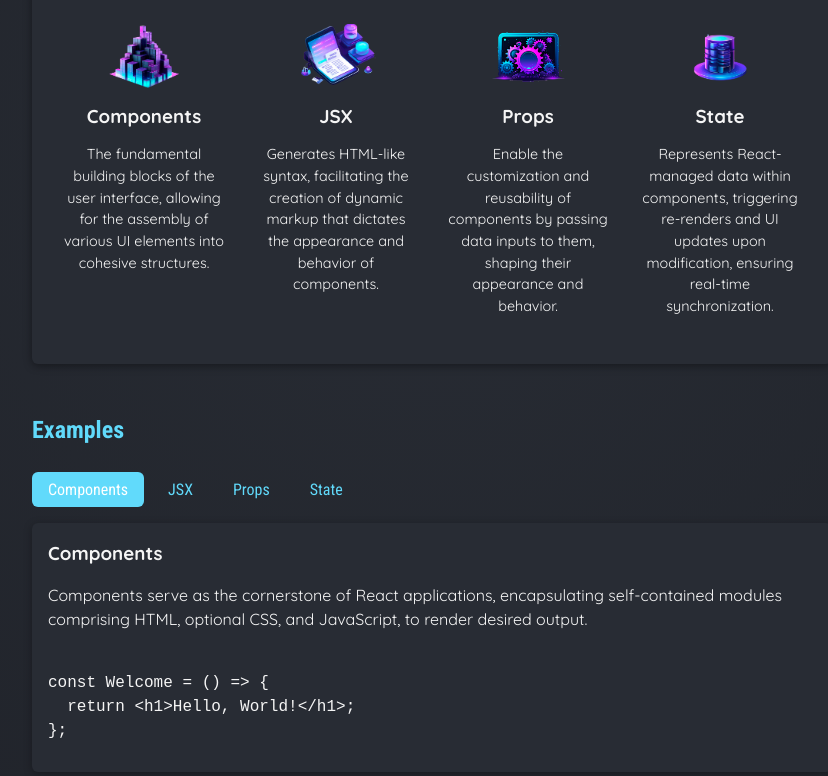
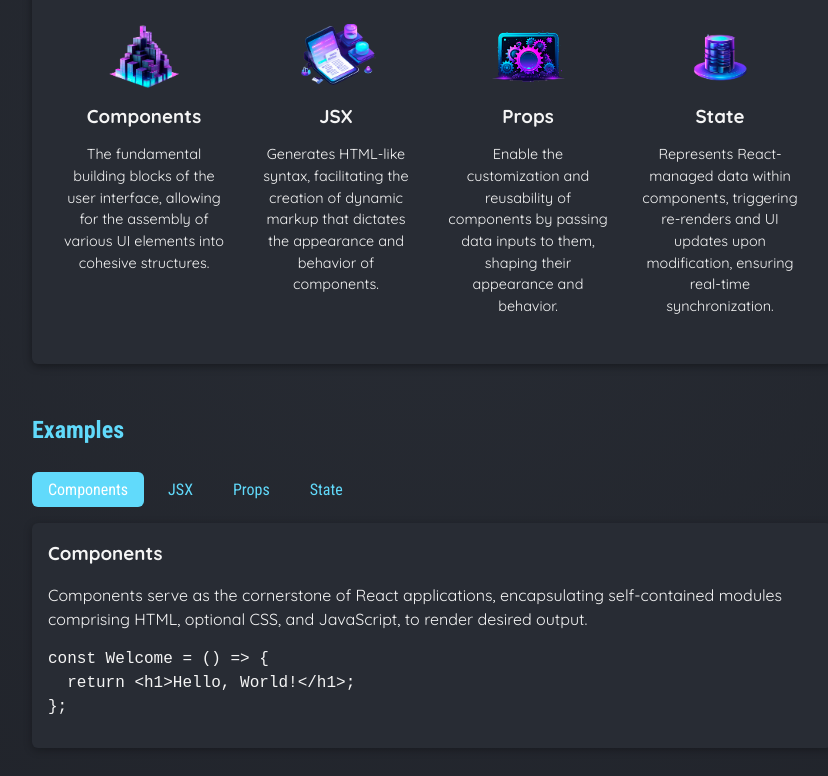
Before and after one commit to Bikal-Adhikari/react-fragments-essential, a React (Vite) app: page / in a window 1280 px wide. Both pictures are taken after a click on the button "Components". Shown: the part 480-1256 px from the top of the page, without its empty margins (208-1036 px from the left). Built offline with nearby package versions, Linux system fonts and the light colour scheme.

Commit message:
Solved problem for overflowing examples code

```diff
--- a/src/components/Examples.jsx
+++ b/src/components/Examples.jsx
@@ -20,8 +20,8 @@ export const Examples = () => {
       <div id="tab-content">
         <h3>{EXAMPLES[selectedTopic].title}</h3>
         <p>{EXAMPLES[selectedTopic].description}</p>
-        <pre>
-          <code>{EXAMPLES[selectedTopic].code}</code>
+        <pre className="code-snippet">
+          <code>{EXAMPLES[selectedTopic].code.trim()}</code>
         </pre>
       </div>
     );
--- a/src/index.css
+++ b/src/index.css
@@ -9,8 +9,8 @@ html {
   line-height: 1.5;
 
   color: whitesmoke;
-  /* React Blue */
-  background: radial-gradient(#282c34, #20232a); /* React Dark Blue */
+
+  background: radial-gradient(#282c34, #20232a);
 
   font-synthesis: none;
   text-rendering: optimizeLegibility;
@@ -29,7 +29,7 @@ main {
 #core-concepts {
   padding: 2rem;
   border-radius: 6px;
-  background-color: #282c34; /* React Dark Blue */
+  background-color: #282c34;
   box-shadow: 0 2px 8px rgba(0, 0, 0, 0.4);
 }
 
@@ -37,7 +37,7 @@ main h2 {
   text-align: center;
   font-family: "Roboto Condensed", sans-serif;
   margin: 0 0 1.5rem 0;
-  color: #61dafb; /* React Blue */
+  color: #61dafb;
 }
 
 #core-concepts ul {
@@ -90,7 +90,7 @@ main h2 {
   border: none;
   border-radius: 6px;
   background-color: transparent;
-  color: #61dafb; /* React Blue */
+  color: #61dafb;
   font-family: "Roboto Condensed", sans-serif;
   font-size: 1rem;
   cursor: pointer;
@@ -98,19 +98,19 @@ main h2 {
 }
 
 #examples menu button:hover {
-  background-color: #61dafb; /* React Blue */
-  color: #fff; /* White */
+  background-color: #61dafb;
+  color: #fff;
 }
 
 #examples menu button.active {
-  background-color: #61dafb; /* React Blue */
-  color: #fff; /* White */
+  background-color: #61dafb;
+  color: #fff;
 }
 
 #tab-content {
   padding: 1rem;
   border-radius: 6px;
-  background-color: #282c34; /* React Dark Blue */
+  background-color: #282c34;
   box-shadow: 0 2px 8px rgba(0, 0, 0, 0.3);
 }
 
@@ -121,3 +121,8 @@ main h2 {
 #tab-content code {
   font-size: 1rem;
 }
+
+.code-snippet {
+  overflow-x: auto;
+  white-space: pre-wrap;
+}
```
